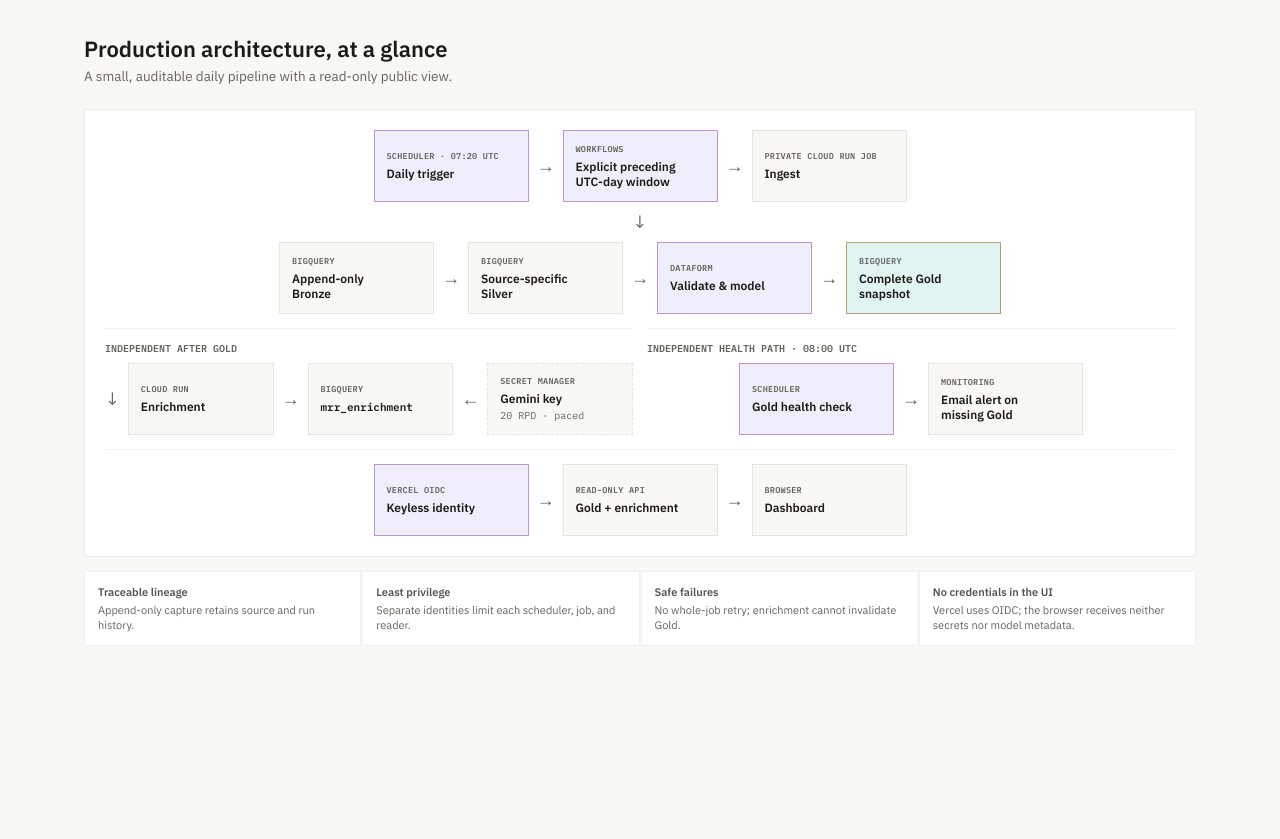
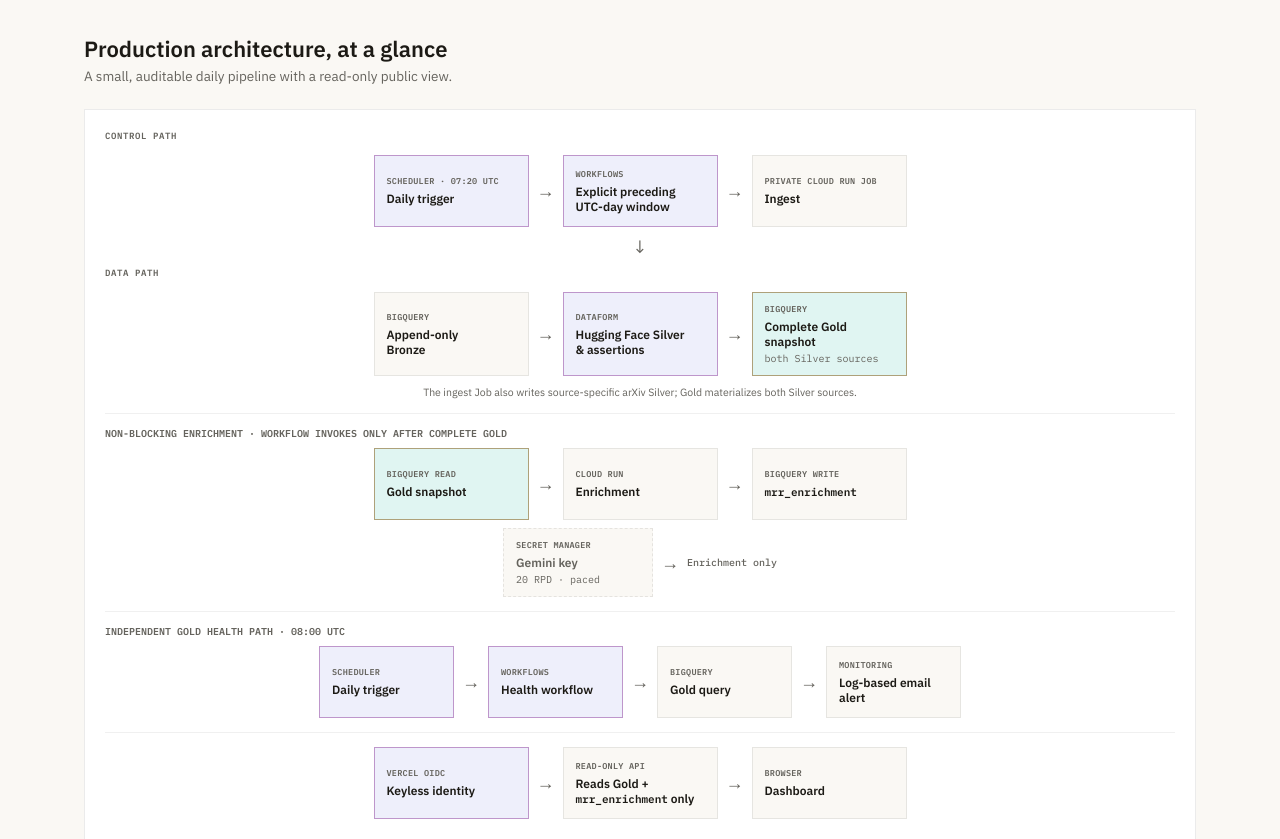
Before and after one commit to duckling1169/model-release-radar, a website: page index.html in a window 1280 px wide. Shown: the part 1180-2019 px from the top of the page. Before the commit the page ends 1878 px from the top, so only its background shows below. Drawn offline with Linux system fonts and the light colour scheme; no server answers.

Commit message:
Clarify production architecture flows

```diff
--- a/index.html
+++ b/index.html
@@ -62,6 +62,7 @@
     <div class="section-title">Production architecture, at a glance</div>
     <div class="section-sub">A small, auditable daily pipeline with a read-only public view.</div>
     <div class="architecture-diagram" aria-label="Production data and control flow diagram">
+      <span class="diagram-lane-label">Control path</span>
       <div class="architecture-lane architecture-lane-core">
         <div class="diagram-node diagram-node-control"><span class="node-kicker">SCHEDULER · 07:20 UTC</span><strong>Daily trigger</strong></div>
         <span class="diagram-arrow" aria-hidden="true">→</span>
@@ -70,27 +71,28 @@
         <div class="diagram-node"><span class="node-kicker">PRIVATE CLOUD RUN JOB</span><strong>Ingest</strong></div>
       </div>
       <div class="diagram-connector" aria-hidden="true">↓</div>
+      <span class="diagram-lane-label">Data path</span>
       <div class="architecture-lane architecture-lane-data">
         <div class="diagram-node"><span class="node-kicker">BIGQUERY</span><strong>Append-only<br>Bronze</strong></div>
         <span class="diagram-arrow" aria-hidden="true">→</span>
-        <div class="diagram-node"><span class="node-kicker">BIGQUERY</span><strong>Source-specific<br>Silver</strong></div>
+        <div class="diagram-node diagram-node-control"><span class="node-kicker">DATAFORM</span><strong>Hugging Face Silver<br>&amp; assertions</strong></div>
         <span class="diagram-arrow" aria-hidden="true">→</span>
-        <div class="diagram-node diagram-node-control"><span class="node-kicker">DATAFORM</span><strong>Validate &amp; model</strong></div>
-        <span class="diagram-arrow" aria-hidden="true">→</span>
-        <div class="diagram-node diagram-node-gold"><span class="node-kicker">BIGQUERY</span><strong>Complete Gold<br>snapshot</strong></div>
+        <div class="diagram-node diagram-node-gold"><span class="node-kicker">BIGQUERY</span><strong>Complete Gold<br>snapshot</strong><small>both Silver sources</small></div>
       </div>
+      <div class="diagram-note">The ingest Job also writes source-specific arXiv Silver; Gold materializes both Silver sources.</div>
       <div class="architecture-branches">
         <div class="architecture-branch">
-          <span class="branch-label">Independent after Gold</span>
-          <div class="branch-flow"><span class="diagram-arrow" aria-hidden="true">↓</span><div class="diagram-node"><span class="node-kicker">CLOUD RUN</span><strong>Enrichment</strong></div><span class="diagram-arrow" aria-hidden="true">→</span><div class="diagram-node"><span class="node-kicker">BIGQUERY</span><strong><code>mrr_enrichment</code></strong></div><span class="diagram-arrow" aria-hidden="true">←</span><div class="diagram-node diagram-node-secret"><span class="node-kicker">SECRET MANAGER</span><strong>Gemini key</strong><small>20 RPD · paced</small></div></div>
+          <span class="branch-label">Non-blocking enrichment · Workflow invokes only after complete Gold</span>
+          <div class="branch-flow"><div class="diagram-node diagram-node-gold"><span class="node-kicker">BIGQUERY READ</span><strong>Gold snapshot</strong></div><span class="diagram-arrow" aria-hidden="true">→</span><div class="diagram-node"><span class="node-kicker">CLOUD RUN</span><strong>Enrichment</strong></div><span class="diagram-arrow" aria-hidden="true">→</span><div class="diagram-node"><span class="node-kicker">BIGQUERY WRITE</span><strong><code>mrr_enrichment</code></strong></div></div>
+          <div class="diagram-dependency"><div class="diagram-node diagram-node-secret"><span class="node-kicker">SECRET MANAGER</span><strong>Gemini key</strong><small>20 RPD · paced</small></div><span class="diagram-arrow" aria-hidden="true">→</span><span>Enrichment only</span></div>
         </div>
         <div class="architecture-branch">
-          <span class="branch-label">Independent health path · 08:00 UTC</span>
-          <div class="branch-flow"><div class="diagram-node diagram-node-control"><span class="node-kicker">SCHEDULER</span><strong>Gold health check</strong></div><span class="diagram-arrow" aria-hidden="true">→</span><div class="diagram-node"><span class="node-kicker">MONITORING</span><strong>Email alert on<br>missing Gold</strong></div></div>
+          <span class="branch-label">Independent Gold health path · 08:00 UTC</span>
+          <div class="branch-flow branch-flow-health"><div class="diagram-node diagram-node-control"><span class="node-kicker">SCHEDULER</span><strong>Daily trigger</strong></div><span class="diagram-arrow" aria-hidden="true">→</span><div class="diagram-node diagram-node-control"><span class="node-kicker">WORKFLOWS</span><strong>Health workflow</strong></div><span class="diagram-arrow" aria-hidden="true">→</span><div class="diagram-node"><span class="node-kicker">BIGQUERY</span><strong>Gold query</strong></div><span class="diagram-arrow" aria-hidden="true">→</span><div class="diagram-node"><span class="node-kicker">MONITORING</span><strong>Log-based email<br>alert</strong></div></div>
         </div>
       </div>
       <div class="architecture-access">
-        <div class="diagram-node diagram-node-control"><span class="node-kicker">VERCEL OIDC</span><strong>Keyless identity</strong></div><span class="diagram-arrow" aria-hidden="true">→</span><div class="diagram-node"><span class="node-kicker">READ-ONLY API</span><strong>Gold + enrichment</strong></div><span class="diagram-arrow" aria-hidden="true">→</span><div class="diagram-node"><span class="node-kicker">BROWSER</span><strong>Dashboard</strong></div>
+        <div class="diagram-node diagram-node-control"><span class="node-kicker">VERCEL OIDC</span><strong>Keyless identity</strong></div><span class="diagram-arrow" aria-hidden="true">→</span><div class="diagram-node"><span class="node-kicker">READ-ONLY API</span><strong>Reads Gold +<br><code>mrr_enrichment</code> only</strong></div><span class="diagram-arrow" aria-hidden="true">→</span><div class="diagram-node"><span class="node-kicker">BROWSER</span><strong>Dashboard</strong></div>
       </div>
     </div>
     <div class="architecture-callouts">
--- a/styles.css
+++ b/styles.css
@@ -382,10 +382,15 @@ a { color: inherit; }
 .architecture-lane-core { justify-content: center; }
 .architecture-lane-data { justify-content: center; }
 .diagram-connector { color: var(--text-muted); font: 400 18px 'IBM Plex Sans', sans-serif; line-height: 12px; text-align: center; }
-.architecture-branches { display: grid; grid-template-columns: 1fr 1fr; gap: 14px; }
+.diagram-lane-label { color: var(--text-muted); font: 600 9px 'IBM Plex Mono', monospace; letter-spacing: .6px; text-transform: uppercase; }
+.diagram-note { color: var(--text-muted); font: 400 10.5px/1.35 'IBM Plex Sans', sans-serif; margin-top: -5px; text-align: center; }
+.architecture-branches { display: grid; gap: 14px; }
 .architecture-branch { border-top: 1px solid var(--border-soft); padding-top: 13px; }
 .branch-label { display: block; color: var(--text-muted); font: 600 10px 'IBM Plex Mono', monospace; margin-bottom: 8px; text-transform: uppercase; }
 .branch-flow { justify-content: center; }
+.branch-flow-health .diagram-node { flex-basis: 135px; }
+.diagram-dependency { align-items: center; color: var(--text-muted); display: flex; font: 500 10px 'IBM Plex Mono', monospace; gap: 8px; justify-content: center; margin-top: 8px; }
+.diagram-dependency .diagram-node { flex-basis: 150px; min-height: 58px; }
 .architecture-access { border-top: 1px solid var(--border-soft); justify-content: center; padding-top: 14px; }
 
 .diagram-node {
@@ -416,7 +421,6 @@ a { color: inherit; }
 
 @media (max-width: 900px) {
   .card-grid { grid-template-columns: repeat(2, minmax(0, 1fr)); }
-  .architecture-branches { grid-template-columns: 1fr; }
   .architecture-callouts { grid-template-columns: repeat(2, 1fr); }
 }
 
@@ -428,9 +432,10 @@ a { color: inherit; }
   .filter-bar { align-items: stretch; gap: 14px; }
   .filter-count { margin-left: 0; padding-bottom: 0; }
   .architecture-diagram { padding: 14px; }
-  .architecture-lane, .architecture-access, .branch-flow { align-items: stretch; flex-direction: column; }
+  .architecture-lane, .architecture-access, .branch-flow, .diagram-dependency { align-items: stretch; flex-direction: column; }
   .architecture-lane-core, .architecture-lane-data, .branch-flow, .architecture-access { justify-content: flex-start; }
   .diagram-node { flex-basis: auto; min-height: 60px; }
   .diagram-arrow { justify-content: center; min-height: 16px; transform: rotate(90deg); }
+  .diagram-dependency { margin-top: 12px; }
   .architecture-callouts { grid-template-columns: 1fr; }
 }
```
